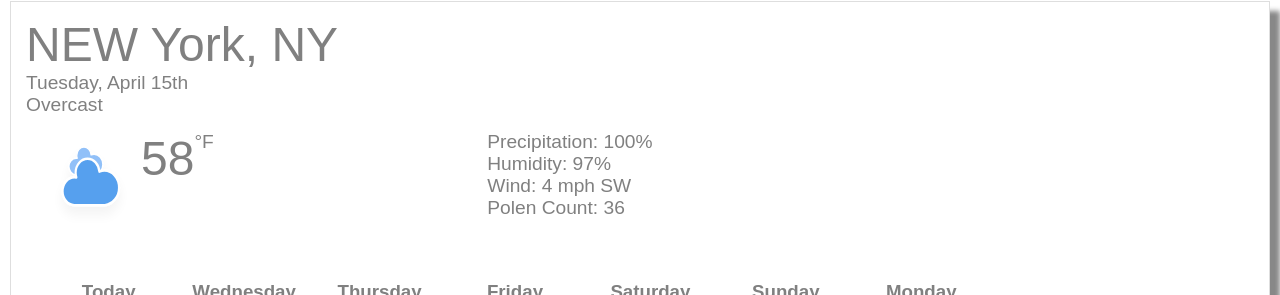
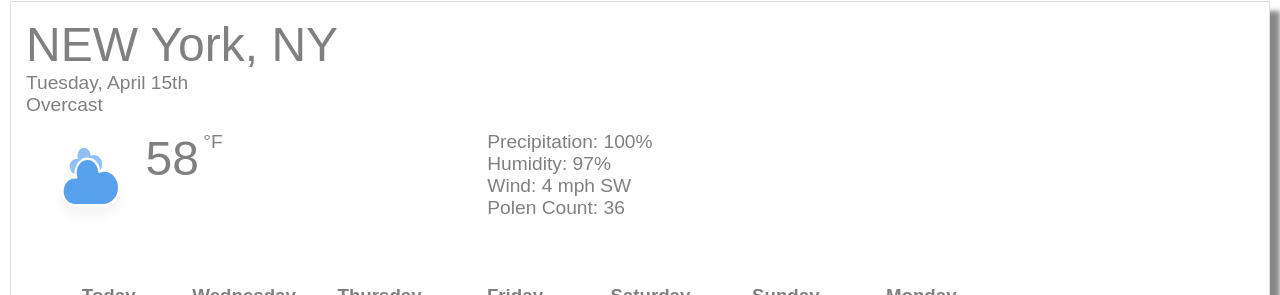
Before and after one commit to DomantasBal/weather-web, a plain HTML site: page index.html in a window 1280 px wide. Shown: the part 79-374 px from the top of the page. Drawn offline with Linux system fonts and the light colour scheme.

```diff
--- a/styles.css
+++ b/styles.css
@@ -98,17 +98,22 @@ p{
 .tempContainer .stats {
     padding-right: 15%;
 }
+
 .temperature{
-    display: flex;
-    /* FIX VERTICAL ALIGN */
+    /* display: flex; */
 }
 
-.temperature .tempNumber{
+.tempNumber{
     font-size: 3rem;
+    vertical-align: top;
+    display: inline-block;
+    vertical-align: top;
 }
 
-.temperature .tempFaren{
+.tempFaren{
     font-weight: 200;
+    display: inline-block;
+    vertical-align: top;
 }
 
 .temperature img{
@@ -146,7 +151,6 @@ p{
     height: 80px;
     object-fit: cover;
 }
-
 
 /* SUN ANIMATION */
 
```
Also changed, not shown: index.html (+1 -1 lines).
